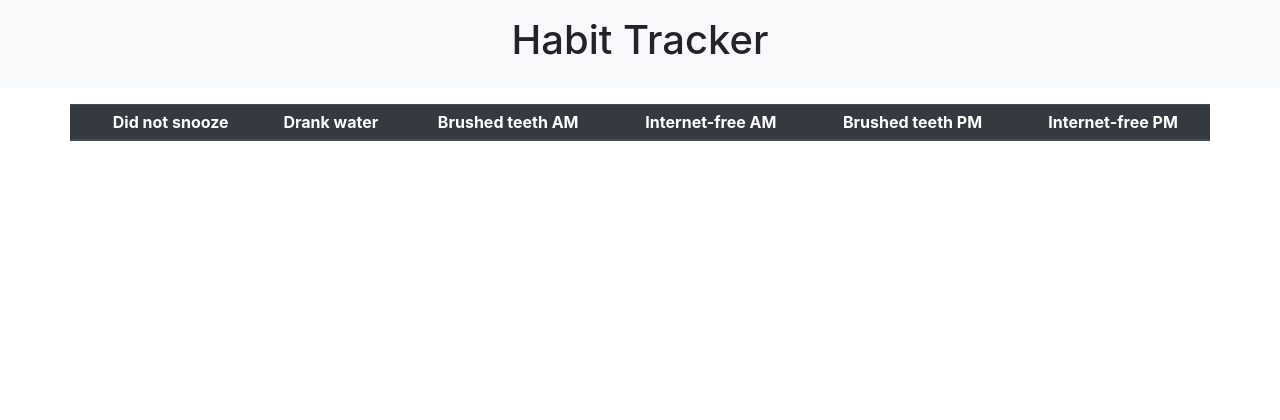
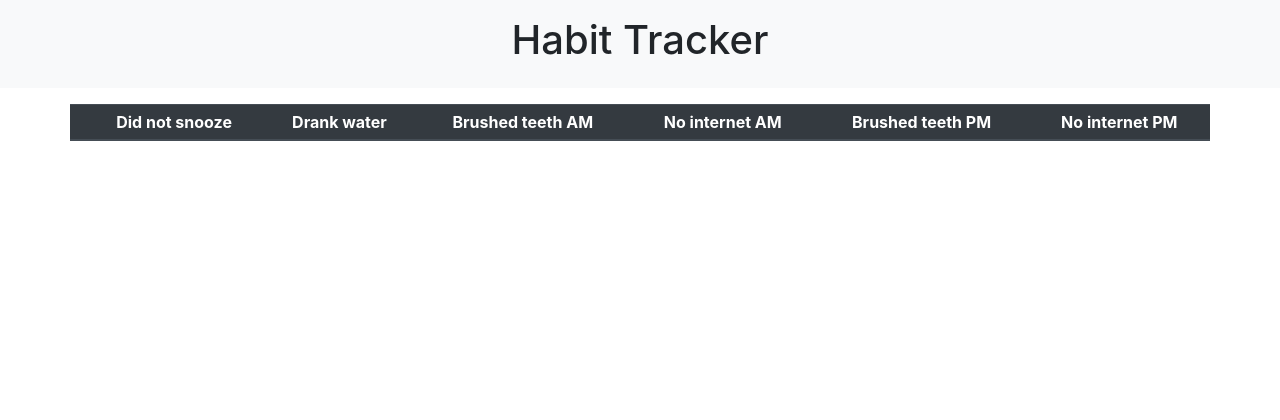
Before and after one commit to MichielVanthoor/habit-tracker, a Flask app: template app/templates/index.html in a window 1280 px wide. Shown: the top 420 px of the page. Run offline with Flask 3, Linux system fonts and the light colour scheme; the template is opened without the code that fills it, so the values that code supplies are empty; parts of the project's set-up code (start-up, migrations or seed data) failed here and were passed over; some libraries are stand-ins or nearby versions.

Commit message:
Update index.html

```diff
--- a/app/templates/index.html
+++ b/app/templates/index.html
@@ -14,14 +14,14 @@
     <div class="row">
       <table class="table table-sm">
         <thead class="thead-dark">
-          <tr>
+          <tr class="align-middle">
             <th scope="col"></th>
             <th scope="col">Did not snooze</th>
             <th scope="col">Drank water</th>
             <th scope="col">Brushed teeth AM</th>
-            <th scope="col">Internet-free AM</th>
+            <th scope="col">No internet AM</th>
             <th scope="col">Brushed teeth PM</th>
-            <th scope="col">Internet-free PM</th>
+            <th scope="col">No internet PM</th>
           </tr>
         </thead>
         <tbody>
```
